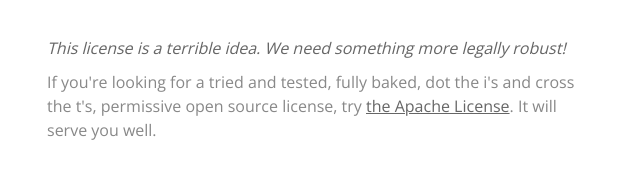
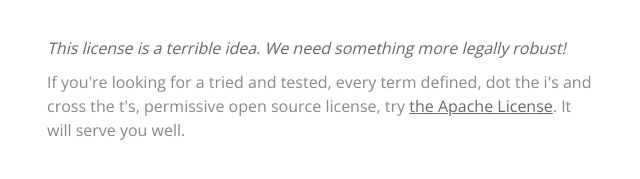
Before and after one commit to jashkenas/lil-license, a plain HTML site: page v1.html in a window 1280 px wide. Shown: the part 1366-1545 px from the top of the page, without its empty margins (318-958 px from the left). Drawn offline with nearby package versions, Linux system fonts and the light colour scheme; a web font is replaced by a local one.

Commit message:
FAQ: Be a little less cute about Apache.

```diff
--- a/v1.html
+++ b/v1.html
@@ -141,10 +141,9 @@ and make your changes. If you think they'd benefit everyone, please submit them
 whittle this thing down to a minimal social and legal contract among authors,
 contributors and users of open source. In plain English.</p>
 <p>This license is a terrible idea. We need something more legally robust!</p>
-<p>If you're looking for a tried and tested, fully baked, dot the i's and cross
-the t's, permissive open source license, try
-<a href="https://www.apache.org/licenses/LICENSE-2.0">the Apache License</a>. It will serve
-you well.</p>
+<p>If you're looking for a tried and tested, every term defined, dot the i's and
+cross the t's, permissive open source license, try <a href="https://www.apache.org/licenses/LICENSE-2.0">the Apache
+License</a>. It will serve you well.</p>
 <p>This license is a terrible idea. Software authors need to be able to be paid for
 their work!</p>
 <p>Check out <a href="https://licensezero.com/">License Zero</a>. It helps software stay free
```
Also changed, not shown: 1 other file.
